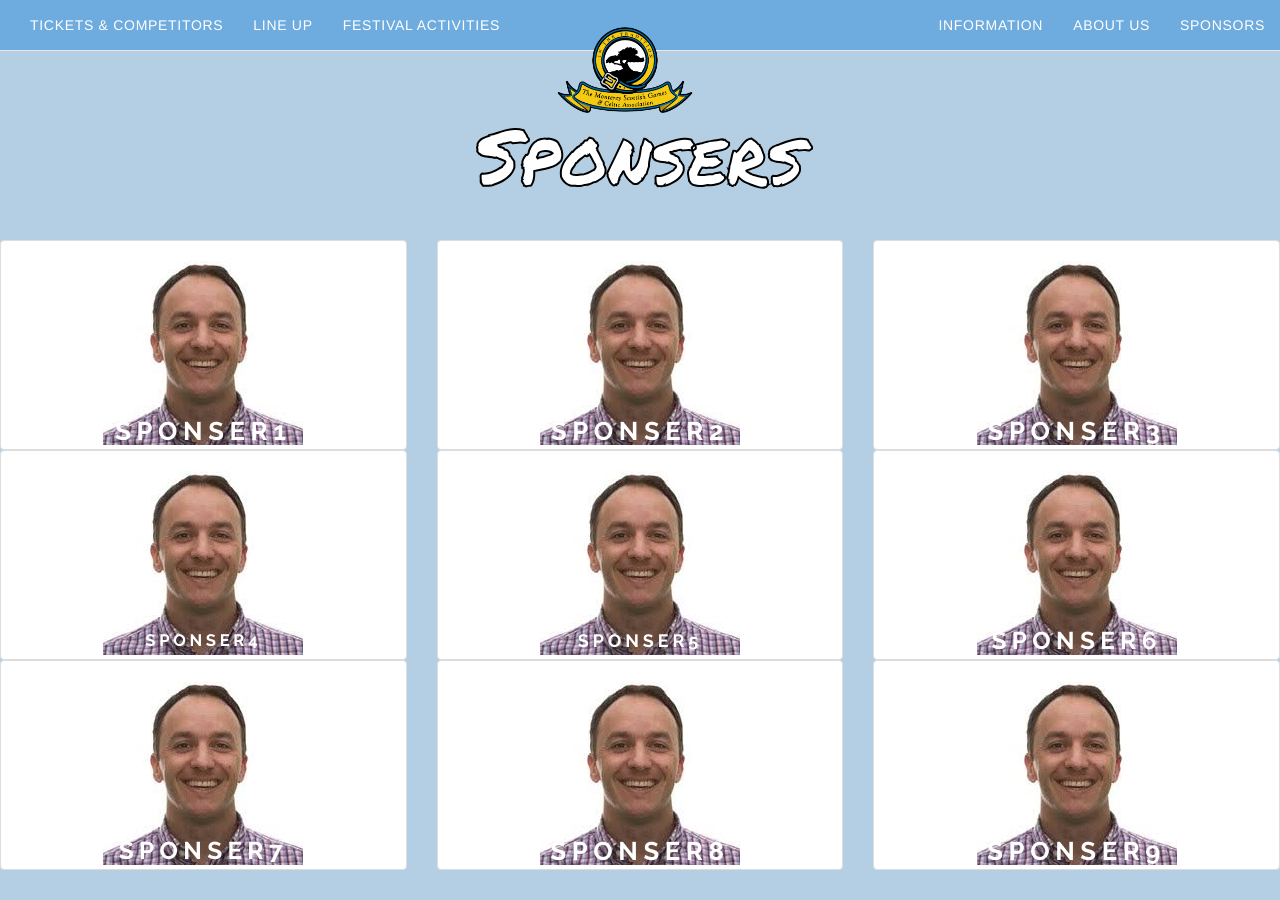
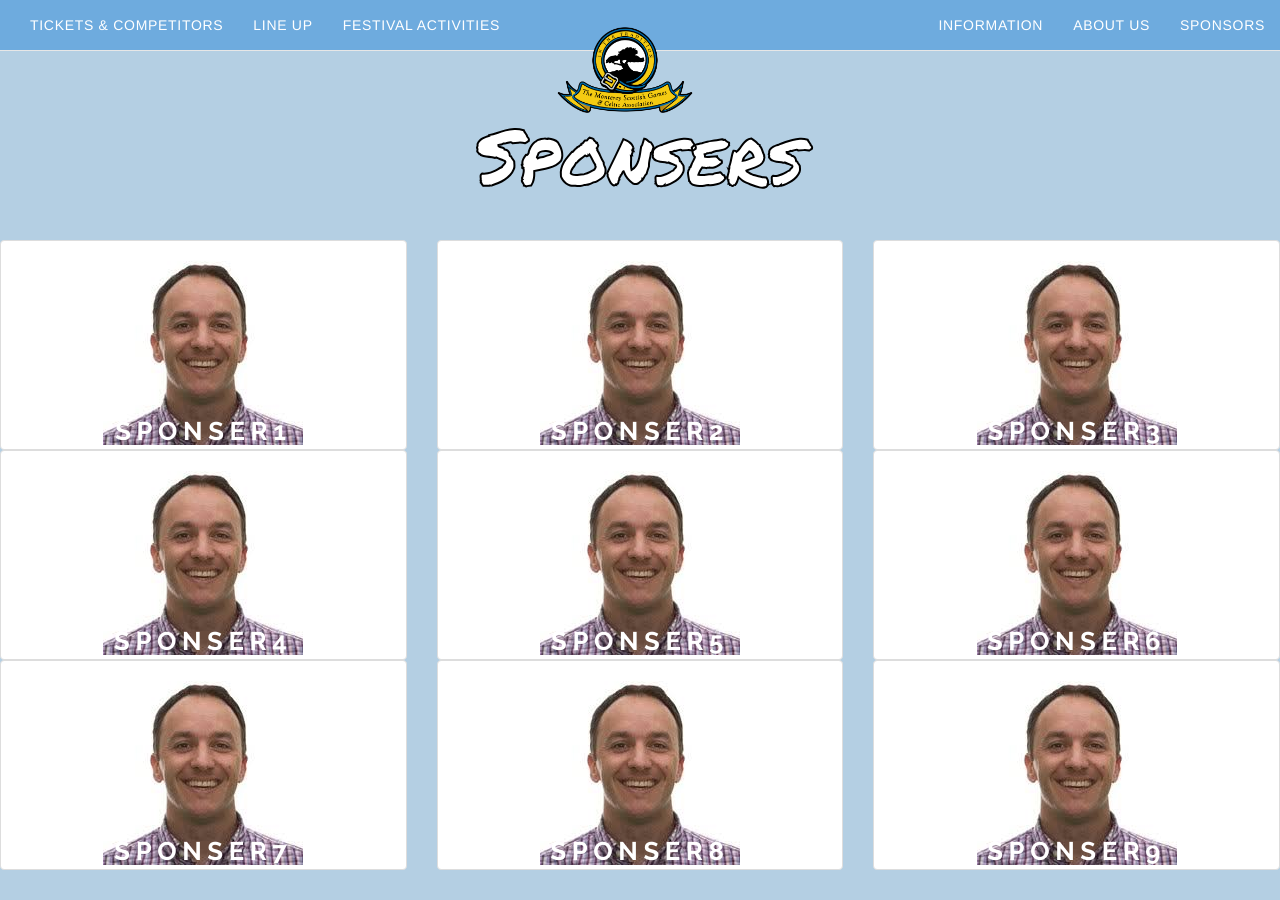
Before and after one commit to MontereyCelticFest/MontereyCelticFest.github.io, a Jekyll site: the page sponsers.html, which Jekyll copies as it is, in a window 1280 px wide. Built offline with Jekyll 4.4.1, drawn with Linux system fonts in a browser that asks for light colours; nearby versions of some CDN libraries.

Commit message:
font size

```diff
--- a/sponsers.html
+++ b/sponsers.html
@@ -64,25 +64,25 @@
 		<div class="col-md-4 col-sm-6">
 			<div class="thumbnail zoom"><a href="#">
 				<img src="images/profile_photo.png">
-				<div class="centered2" style="font-size:1.3vw;">Sponser4</div>
+				<div class="centered2" style="font-size:2vw;">Sponser4</div>
 			</div>
 		</div>
 		<div class="col-md-4 col-sm-6">
 			<div class="thumbnail zoom"><a href="#">
 				<img src="images/profile_photo.png">
-				<div class="centered2" style="font-size:1.4vw;">Sponser5</div>
+				<div class="centered2" style="font-size:2vw;">Sponser5</div>
 			</div>
 		</div>
 		<div class="col-md-4 col-sm-6">
 			<div class="thumbnail zoom"><a href="#">
 				<img src="images/profile_photo.png">
-				<div class="centered2" style="font-size:1.9vw;">Sponser6</div>
+				<div class="centered2" style="font-size:2vw;">Sponser6</div>
 			</div>
 		</div>
 		<div class="col-md-4 col-sm-6">
 			<div class="thumbnail zoom"><a href="#">
 				<img src="images/profile_photo.png">
-				<div class="centered2" style="font-size:1.9vw;">Sponser7</div>
+				<div class="centered2" style="font-size:2vw;">Sponser7</div>
 			</div>
 		</div>
 		<div class="col-md-4 col-sm-6">
```
